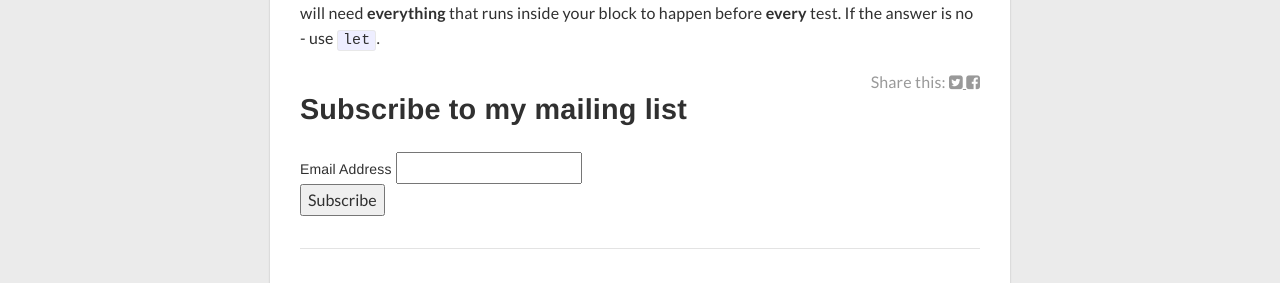
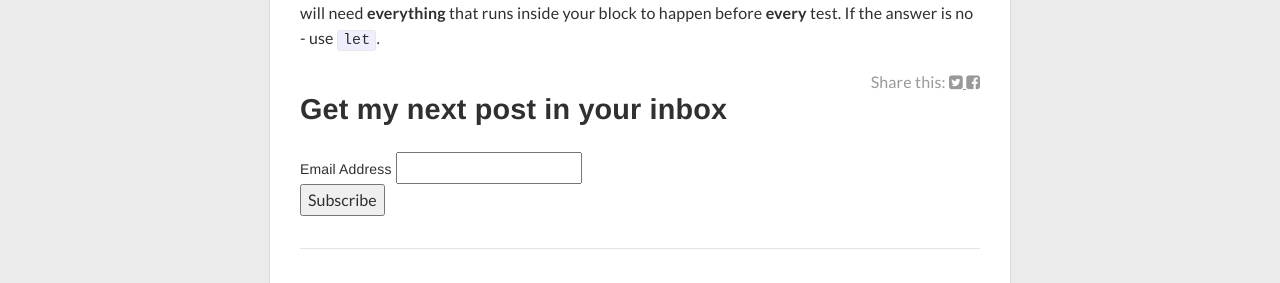
Before and after one commit to pazaricha/pazaricha.github.io, a Jekyll site: the page built from _posts/2016-03-10-difference-between-let-and-before-each.md, in a window 1280 px wide. Shown: the part 1600-1883 px from the top of the page. Built offline with Jekyll 4.4.1, drawn with Linux system fonts in a browser that asks for light colours; nearby versions of some CDN libraries; comment, search, counter and statistics services are not loaded.

Commit message:
small update to mc form

```diff
--- a/_includes/mc_form.html
+++ b/_includes/mc_form.html
@@ -8,7 +8,7 @@
 <div id="mc_embed_signup">
 <form action="//bluzgraphics.us4.list-manage.com/subscribe/post?u=3eb83c2856cb6755bf703296a&amp;id=a1d5e43c49" method="post" id="mc-embedded-subscribe-form" name="mc-embedded-subscribe-form" class="validate" target="_blank" novalidate>
     <div id="mc_embed_signup_scroll">
-  <h2>Subscribe to my mailing list</h2>
+  <h2>Get my next post in your inbox</h2>
 <div class="mc-field-group">
   <label for="mce-EMAIL">Email Address </label>
   <input type="email" value="" name="EMAIL" class="required email" id="mce-EMAIL">
```
